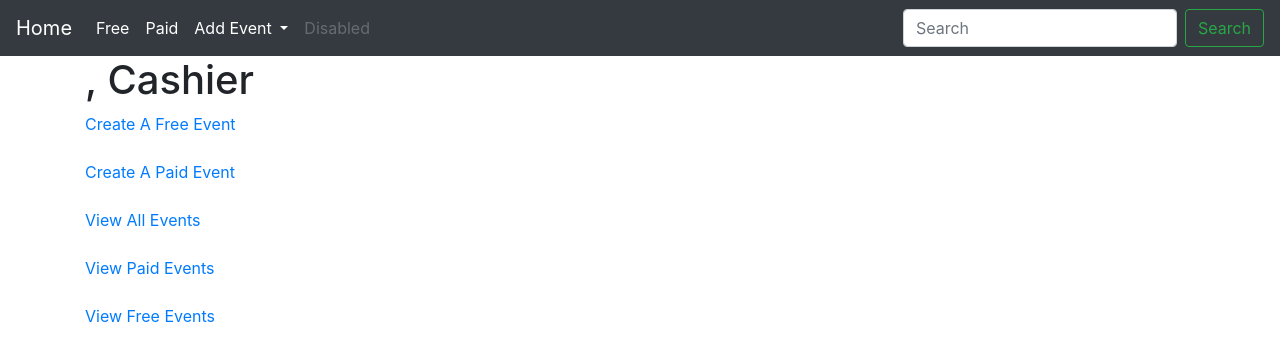
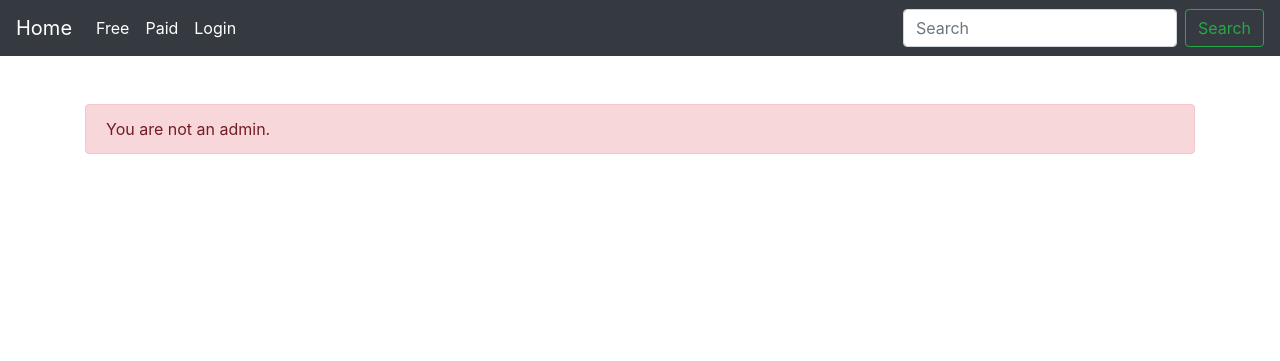
Before and after one commit to emmadsaxlegend/EventApplication, a Django app: page /dashboard/ in a window 1280 px wide. Shown: the top 361 px of the page. Run offline with Django 4.2, Linux system fonts and the light colour scheme; some libraries are stand-ins or nearby versions.

Commit message:
user/admin restriction pages

```diff
--- a/AdminSection/templates/EventDetails.html
+++ b/AdminSection/templates/EventDetails.html
@@ -1,3 +1,7 @@
+{%extends 'base.html' %}
+{% block content%}
+
+
 <h1> Event Details </h1>
 
     Event Name: {{event.event_name}} <br/>
@@ -19,3 +23,5 @@
     {%if event.event_end_date%}
         End of Registration Date: {{event.event_end_date}}
     {%endif%}
+
+{%endblock%}
--- a/AdminSection/templates/base.html
+++ b/AdminSection/templates/base.html
@@ -12,21 +12,22 @@
   </head>
   <body>
     <nav class="navbar navbar-expand-lg navbar-dark bg-dark">
+      {%if user.is_superuser %}
         <a class="navbar-brand" href="{%url 'dashboard'%}">Home</a>
+        {%else%}
+        <a class="navbar-brand" href="{%url 'free_events_page'%}">Home</a>
+
+        {%endif%}
         <button class="navbar-toggler" type="button" data-toggle="collapse" data-target="#navbarSupportedContent" aria-controls="navbarSupportedContent" aria-expanded="false" aria-label="Toggle navigation">
           <span class="navbar-toggler-icon"></span>
         </button>
 
         <div class="collapse navbar-collapse" id="navbarSupportedContent">
           <ul class="navbar-nav mr-auto">
-            <li class="nav-item active">
-              <a class="nav-link" href="#">Free <span class="sr-only">(current)</span></a>
-            </li>
-            <li class="nav-item active">
-              <a class="nav-link" href="#">Paid</a>
-            </li>
 
-            <li class="nav-item dropdown active">
+            {%if user.is_superuser %}
+
+            {% comment %} <li class="nav-item dropdown active">
               <a class="nav-link dropdown-toggle" href="#" id="navbarDropdown" role="button" data-toggle="dropdown" aria-haspopup="true" aria-expanded="false">
                 Add Event
               </a>
@@ -35,10 +36,21 @@
                   <div class="dropdown-divider"></div>
                 <a class="dropdown-item" href="">Add Paid Event</a>
               </div>
+            </li> {% endcomment %}
+
+            {%else%}
+            <li class="nav-item active">
+              <a class="nav-link" href="{%url 'free-event-page'%}">Free <span class="sr-only">(current)</span></a>
             </li>
-            <li class="nav-item">
-              <a class="nav-link disabled" href="#">Disabled</a>
+            <li class="nav-item active">
+              <a class="nav-link" href="{%url 'paid-event-page'%}">Paid</a>
             </li>
+
+            <li class="nav-item active">
+              <a class="nav-link" href="{%url 'home'%}">Login</a>
+            </li>
+            {%endif%}
+
           </ul>
           <form class="form-inline my-2 my-lg-0">
             <input class="form-control mr-sm-2" type="search" placeholder="Search" aria-label="Search">
--- a/AdminSection/templates/events_page.html
+++ b/AdminSection/templates/events_page.html
@@ -10,10 +10,12 @@
           <div  style="text-align: center; color:green;"><strong>{{message}}</strong></div>
     {% endfor %}
 <ul>
+
     {% for event in object_list %}
+        {%if user.is_superuser%}
             <a href="{% url 'update_event' event.pk%}">Edit </a>
             <a href="{% url 'delete_event' event.pk%}"> Delete Event </a>
-
+        {%endif%}
         <li><a href="{%url 'free_event_details_page' event.pk%}"> {{event.event_name}}</a> <br/>
             Description: {{event.description}}<br>
             Location: {{event.location}} <br>
--- a/AdminSection/templates/home.html
+++ b/AdminSection/templates/home.html
@@ -1,14 +1,12 @@
 {%extends 'base.html' %}
 {% block content%}
+
+{% if user.is_superuser %}
+
 <h1>
-    <span>{{ user.username }},
-        {% if user.is_superuser %}
-            Admin
-        {% else %}
-            Cashier
-        {% endif %}
-</span>
+    <span>{{ user.username }}, Admin </span>
 </h1>
+
 <div class="messages">
     {% for message in messages %}
 
@@ -32,4 +30,11 @@
 <a href = {% url 'free-event-page'%}> View Free Events </a>
 <br>
 <br>
+{%else%}
+<br>
+<br>
+<div class="alert alert-danger"> You are not an admin. </div>
+
+{% endif %}
+
 {%endblock%}
--- a/AdminSection/urls.py
+++ b/AdminSection/urls.py
@@ -3,7 +3,7 @@ from . import views
 from .views import FreeView, FreeEventDetailsView,FreeEventView,PaidEventView, UpdateEventView, DeleteEventView
 
 urlpatterns = [
-    path("", views.home, name="home"),
+    path("view_free_events/", views.home, name="home"),
     path("login/", views.login, name="login"),
     path("dashboard/", views.dashboard, name="dashboard"),
     path("free_event/", views.free, name="free_event"),
@@ -11,7 +11,7 @@ urlpatterns = [
     path("add_event/", views.create_free_event, name="create_free_event"),
     path("add_event/", views.create_paid_event, name="create_paid_event"),
 
-    path("view_free_events/", FreeView.as_view(), name="free_events_page"),
+    path("", FreeView.as_view(), name="free_events_page"),
     path("free-details-url/<int:pk>/", FreeEventDetailsView.as_view(), name="free_event_details_page"),
 
 
--- a/AdminSection/views.py
+++ b/AdminSection/views.py
@@ -94,7 +94,6 @@ class FreeView(ListView):
     template_name = "events_page.html"
 
 
-
 class FreeEventDetailsView(DetailView):
     # modal = Free
     queryset = Event.objects.all()
```
Also changed, not shown: AdminSection/templates/add_free_events.html (+9 -7 lines), AdminSection/templates/add_paid_events.html (+11 -7 lines), AdminSection/templates/delete_post.html (+8 -0 lines), AdminSection/templates/login.html (+3 -17 lines), AdminSection/templates/update-event.html (+9 -0 lines), db.sqlite3. Lines whose indentation alone changed are shown as unchanged.
